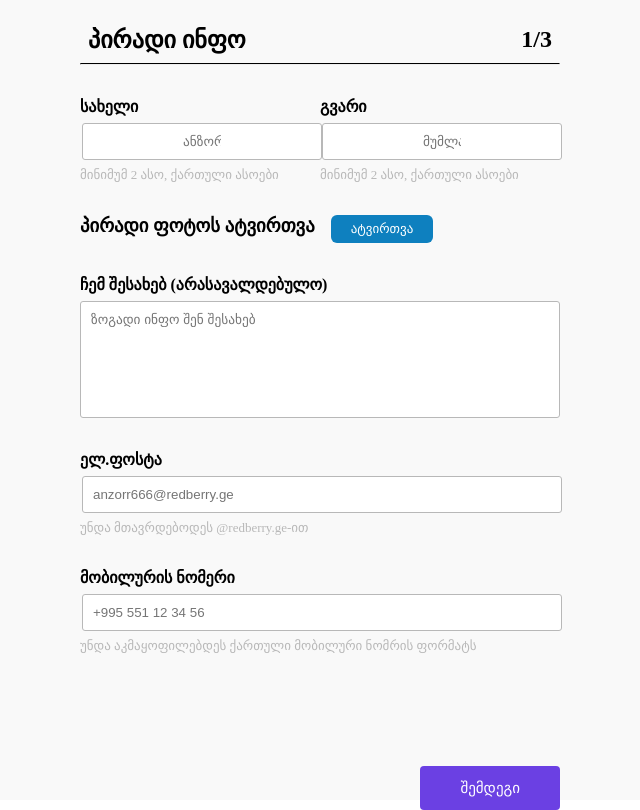
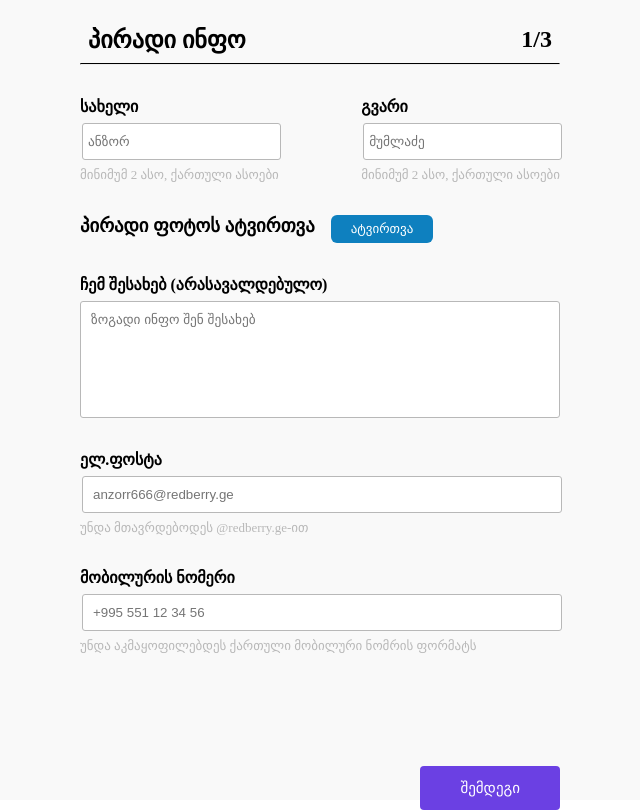
Before and after one commit to nikaKh12/resume-builder, a React (Create React App) app: page /private-info in a window 1280 px wide. Shown: the whole page, without its empty margins (0-640 px from the left). Built offline with nearby package versions, Linux system fonts and the light colour scheme.

Commit message:
Adjusting padding in form

```diff
--- a/src/App.css
+++ b/src/App.css
@@ -65,7 +65,6 @@ header {
   justify-content: space-between;
   margin: 0.6em 0.5em;
 }
-
 .form-names-container {
   display: flex;
   justify-content: space-between;
@@ -74,8 +73,9 @@ header {
 .form-names-container input {
   width: 100%;
   margin: 7px 2px;
-  padding: 10px 100px;
+  padding: 10px 5px;
 }
+
 .private-picture {
   display: flex;
   margin-top: 2em;
```
